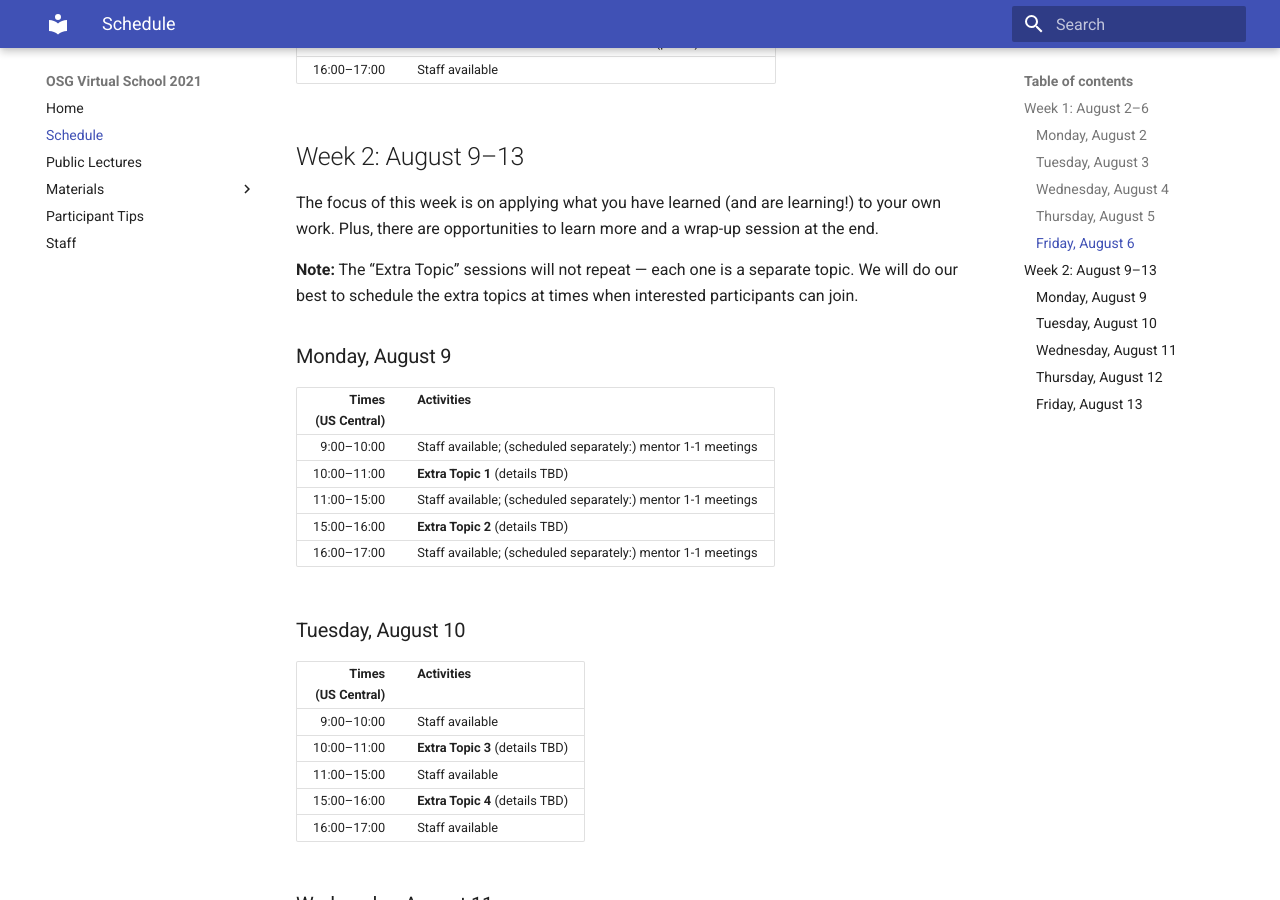
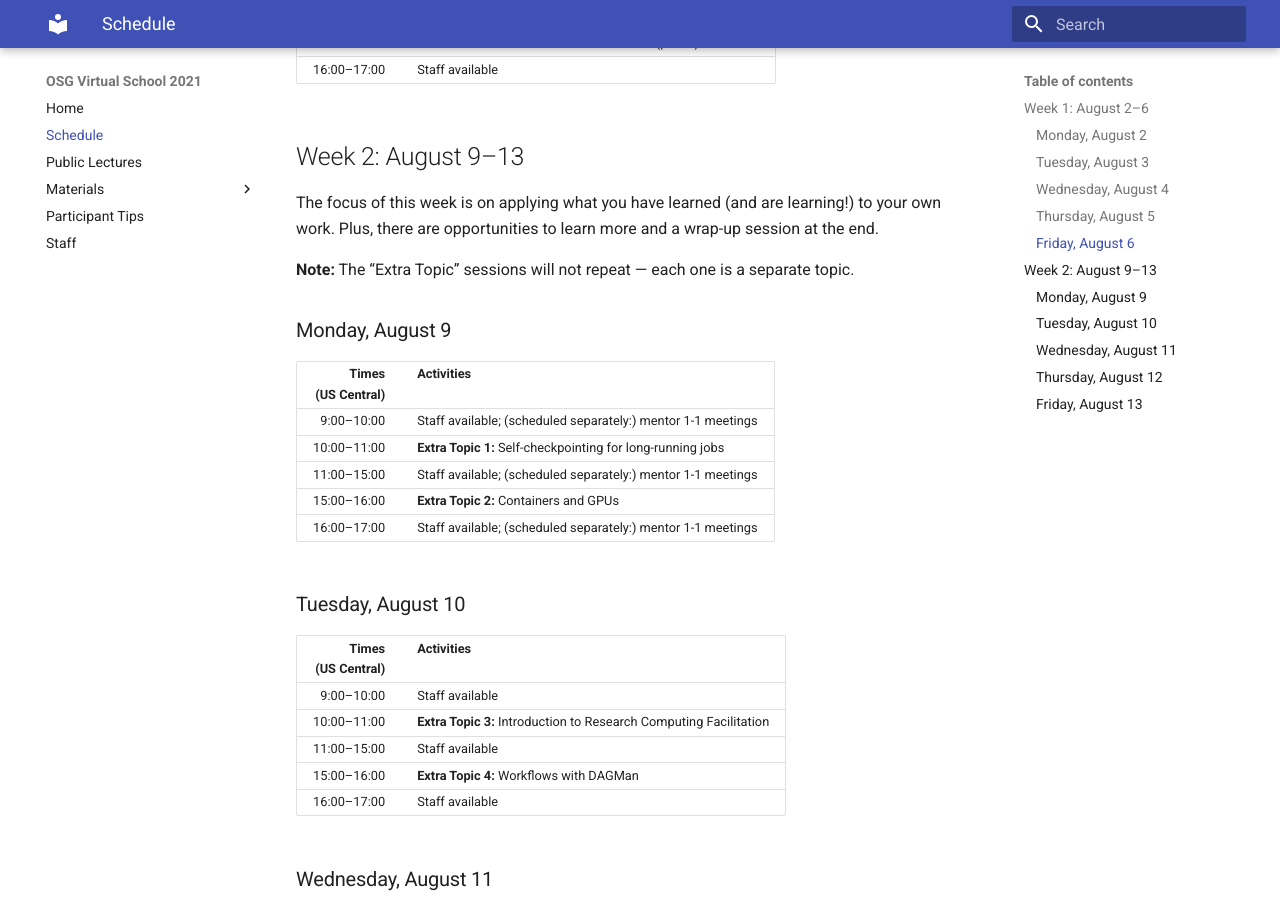
Before and after one commit to osg-htc/virtual-school-2021, an MkDocs documentation site: the page built from docs/schedule.md, in a window 1280 px wide and 900 px high, scrolled down 1806 px. Built offline with MkDocs 1.6.1 and Material for MkDocs 9.7.7, drawn with Linux system fonts in a browser that asks for light colours.

```diff
--- a/docs/schedule.md
+++ b/docs/schedule.md
@@ -78,16 +78,15 @@
 Plus, there are opportunities to learn more and a wrap-up session at the end.
 
 **Note:** The &ldquo;Extra Topic&rdquo; sessions will not repeat&nbsp;&mdash; each one is a separate topic.
-We will do our best to schedule the extra topics at times when interested participants can join.
 
 ### Monday, August 9
 
 | **Times<br>(US Central)** | **Activities** |
 | ---: | :--- |
 |  9:00&ndash;10:00 | Staff available; (scheduled separately:) mentor 1-1 meetings |
-| 10:00&ndash;11:00 | **Extra Topic 1** (details TBD) |
+| 10:00&ndash;11:00 | **Extra Topic 1:** Self-checkpointing for long-running jobs |
 | 11:00&ndash;15:00 | Staff available; (scheduled separately:) mentor 1-1 meetings |
-| 15:00&ndash;16:00 | **Extra Topic 2** (details TBD) |
+| 15:00&ndash;16:00 | **Extra Topic 2:** Containers and GPUs |
 | 16:00&ndash;17:00 | Staff available; (scheduled separately:) mentor 1-1 meetings |
 
 ### Tuesday, August 10
@@ -95,9 +94,9 @@
 | **Times<br>(US Central)** | **Activities** |
 | ---: | :--- |
 |  9:00&ndash;10:00 | Staff available |
-| 10:00&ndash;11:00 | **Extra Topic 3** (details TBD) |
+| 10:00&ndash;11:00 | **Extra Topic 3:** Introduction to Research Computing Facilitation |
 | 11:00&ndash;15:00 | Staff available |
-| 15:00&ndash;16:00 | **Extra Topic 4** (details TBD) |
+| 15:00&ndash;16:00 | **Extra Topic 4:** Workflows with DAGMan |
 | 16:00&ndash;17:00 | Staff available |
 
 ### Wednesday, August 11
```
Also changed, not shown: docs/materials/index.md (+11 -11 lines), docs/participant-tips.md (+2 -4 lines).
